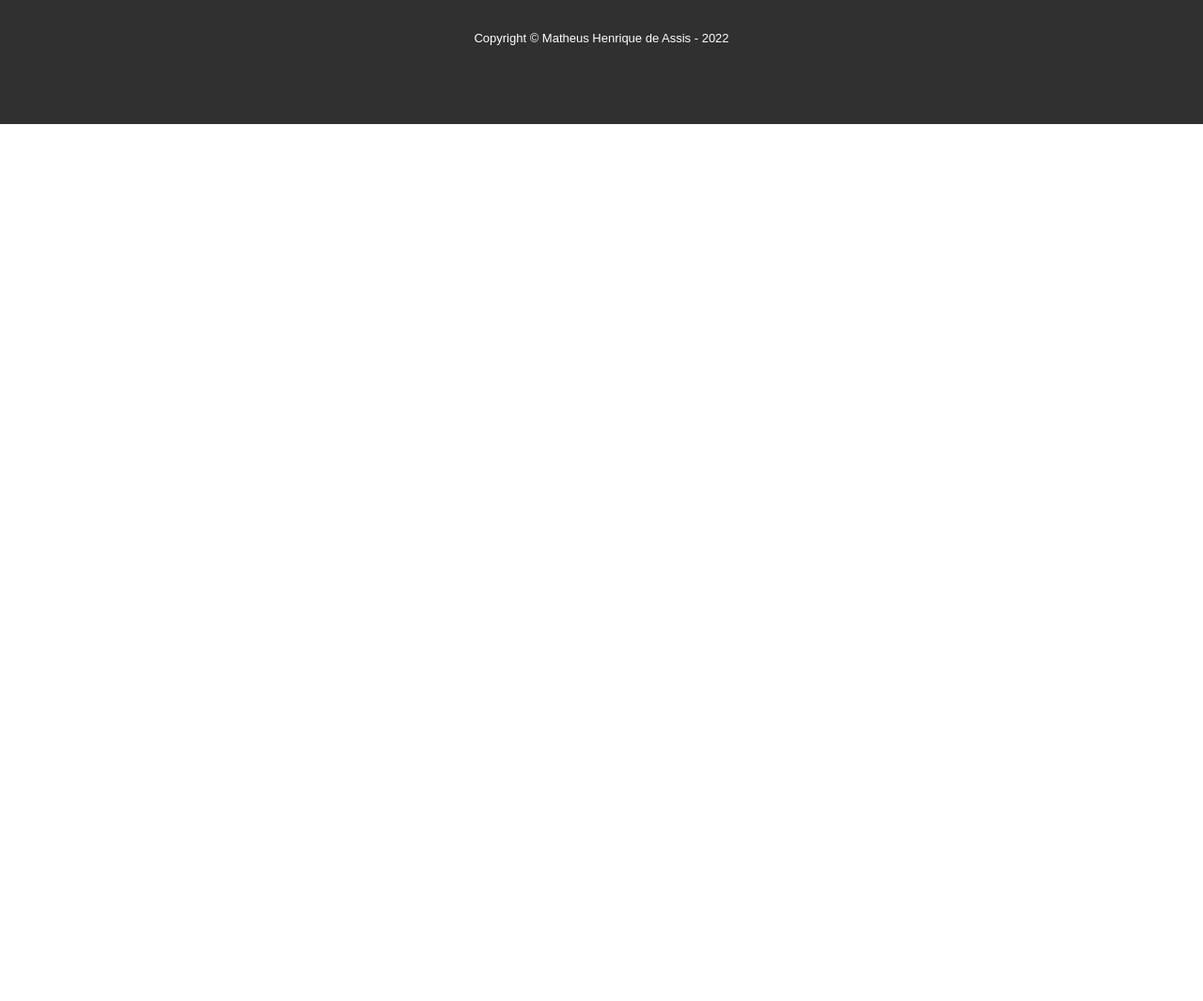
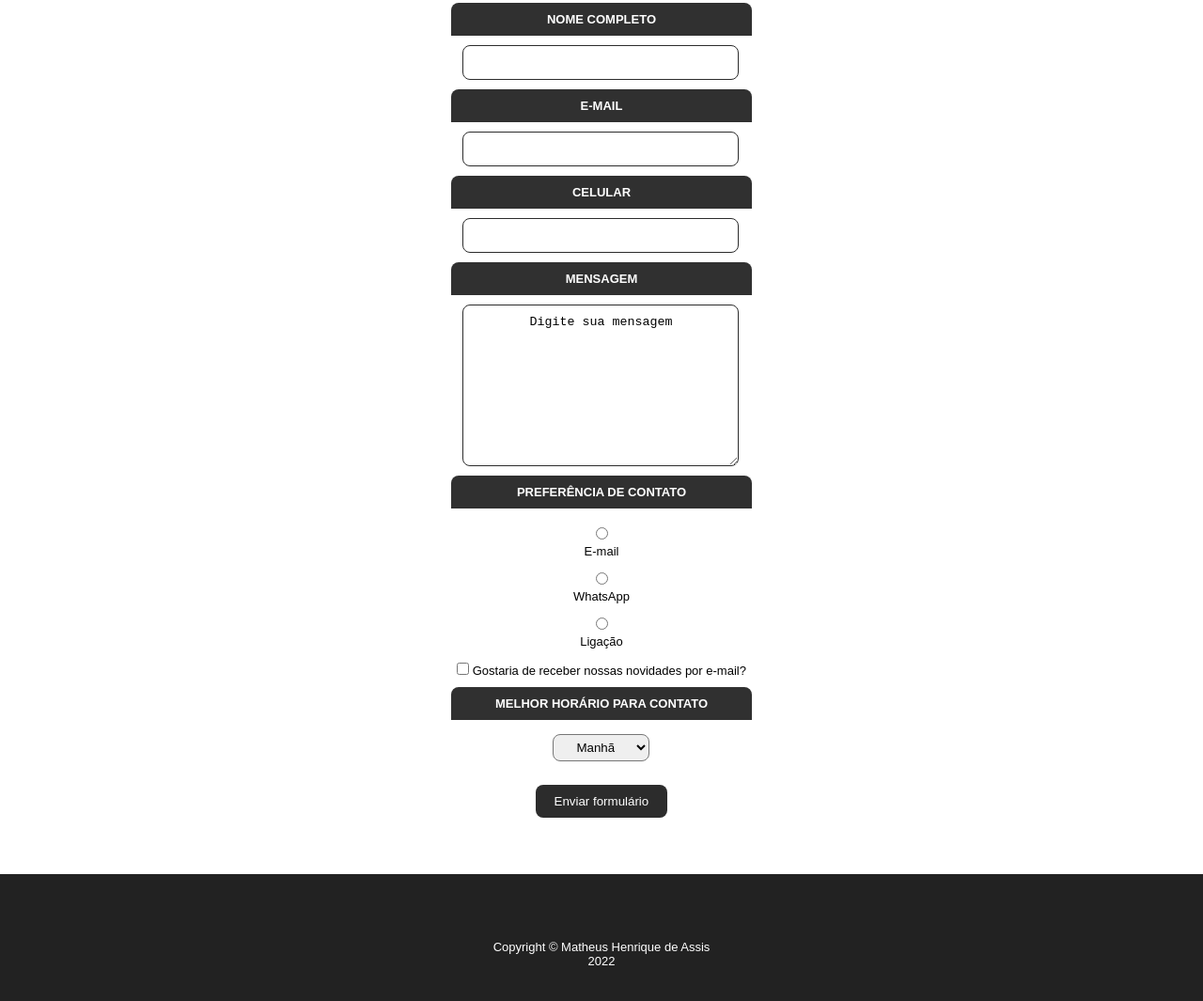
Before and after one commit to devmatheusassis/matheus-consultoria, a plain HTML site: page contato.html in a window 1280 px wide. Shown: the part 283-1348 px from the top of the page at 94% size. Before the commit the page ends 800 px from the top, so only its background shows below. Drawn offline with Linux system fonts and the light colour scheme.

Commit message:
Commit com formulário na página Contatos

```diff
--- a/contato.css
+++ b/contato.css
@@ -2,8 +2,10 @@
     margin: 0px;
 }
 
+/* Cabeçalho da página */
+
 header {
-    background-color: rgba(27, 27, 27, 0.548);
+    background-color: #131313;
     padding: 20px 0;
 }
 
@@ -48,10 +50,89 @@ header {
     color: #747474;
 }
 
+/* Conteúdo da página */
+
+main{
+    width: 940px;
+    margin: 0 auto;
+}
+
+form{
+    margin: 40px auto;
+}
+.campos label, .radios p, .horario p{
+    color: #ffffff;
+    display: block;
+    padding: 10px 0;
+    text-align: center;
+    background-color: #303030;
+    margin: 10px 33%;
+    font-family: Arial, Helvetica, sans-serif;
+    font-size: 13px;
+    font-weight: bold;
+    border-top-left-radius: 8px;
+    border-top-right-radius: 8px;
+    text-transform: uppercase;
+}
+.campos label:active{
+    color: #747474;
+}
+.campos input, .campos textarea{
+    position: relative;
+    text-align: center;
+    display: block;
+    padding: 10px 5px;
+    left: 34.3%;
+    width: 30%;
+    border-radius: 8px;
+    border: 1px solid #2c2c2c;
+}
+.radios label {
+    font-family: Arial, Helvetica, sans-serif;
+    font-size: 13px;
+    padding: 5px 0;
+    text-align: center;
+    display: grid;
+}
+.radios input {
+    text-align: center;
+    margin: 5px auto;
+}
+.radios label:active{
+    color: #747474;
+}
+.checkbox{
+    text-align: center;
+    font-family: Arial, Helvetica, sans-serif;
+    font-size: 13px;
+    margin: 10px auto;
+}
+.horario select{
+    position: relative;
+    display: inline-block;
+    text-align: center;
+    left: 44.5%;
+    margin-top: 5px;
+    padding: 5px 20px;
+    border-radius: 8px;
+}
+.botao input{
+    color: #ffffff;
+    position: relative;
+    padding: 10px 20px;
+    margin-top: 25px;
+    left: 42.5%;
+    background: #2c2c2c;
+    border: none;
+    border-radius: 8px;
+}
+
+/* Rodapé da página */
+
 footer {
     position: relative;
     text-align: center;
-    background: #303030;
+    background: #222222;
     height: 149px;
     top: 20px;
 }
@@ -60,7 +141,7 @@ footer p{
     color: white;
     font-size: 13px;
     font-family: Arial, Helvetica, sans-serif;
-    top: 50px;
+    top: 70px;
 }
 footer p:hover{
     color: #747474;
--- a/contato.html
+++ b/contato.html
@@ -15,17 +15,48 @@
                     <li><button><a href="index.html">Início</a></button></li>
                     <li><button><a href="https://br.linkedin.com/in/matheusdeassis" target="_blank">LinkedIn</a></button></li>
                     <li><button><a href="https://www.instagram.com/matheush.assis/" target="_blank">Instagram</a></button></li>
-                    <li><button><a href="https://www.whatsapp.com/" target="_blank">WhatsApp</a></button></li>
                     <li><button><a href="contato.html">Contato</a></button></li>
                  </ul>
                 </nav>
         </div>
     </header>
     <main>
-
+        <form>
+            <div class="campos">
+                <label for="nome">Nome completo</label>
+                    <input type="text" id="nome">
+                <label for="email">E-mail</label>
+                    <input type="text" id="email">
+                <label for="celular">Celular</label>
+                    <input type="text" id="celular">
+                <label for="mensagem">Mensagem</label>
+                    <textarea name="mensagem" id="mensagem" cols="40" rows="10">Digite sua mensagem</textarea>
+            </div>
+            <div class="radios">
+                <p>Preferência de contato</p>
+                <label for="radio-email"><input type="radio" name="contato" value="email" id="radio-email"> E-mail</label>
+                <label for="radio-whatsapp"><input type="radio" name="contato" value="whatsapp" id="radio-whatsapp"> WhatsApp</label>
+                <label for="radio-ligacao"><input type="radio" name="contato" value="ligacao" id="radio-ligacao"> Ligação</label>
+            </div>
+            <div class="checkbox">
+                <label for="checkbox"><input type="checkbox" id="checkbox"> Gostaria de receber nossas novidades por e-mail?</label>
+            </div>
+            <div class="horario">
+                <p>Melhor horário para contato</p>
+                <select name="horario" id="turno">
+                    <option value="">Manhã</option>
+                    <option value="">Tarde</option>
+                    <option value="">Noite</option>
+                </select>
+            </div>
+            <div class="botao">
+            <input type="submit" value="Enviar formulário">
+            </div>
+        </form>
     </main>
     <footer>
-        <p>Copyright &copy; Matheus Henrique de Assis - 2022</p>
+        <p>Copyright &copy; Matheus Henrique de Assis</p>
+        <p>2022</p>
     </footer>
     </body>
 </html>
--- a/servico.css
+++ b/servico.css
@@ -2,8 +2,10 @@
     margin: 0px;
 }
 
+/* Cabeçalho da página */
+
 header {
-    background-color: rgba(27, 27, 27, 0.548);
+    background-color: #131313;;
     padding: 20px 0;
 }
 
@@ -48,6 +50,8 @@ header {
     color: #747474;
 }
 
+/* Conteúdo da página */
+
 .servico{
     position: relative;
     width: 900px;
@@ -87,10 +91,13 @@ header {
 .preco :hover{
     color: #747474;
 }
+
+/* Rodapé da página */
+
 footer {
     position: relative;
     text-align: center;
-    background: #303030;
+    background: #222222;
     height: 149px;
     top: 20px;
 }
--- a/style.css
+++ b/style.css
@@ -2,8 +2,10 @@
     margin: 0px;
 }
 
+/* Cabeçalho da página */
+
 header {
-    background-color: rgba(27, 27, 27, 0.548);
+    background-color: #131313;
     padding: 20px 0;
 }
 
@@ -48,6 +50,7 @@ header {
     color: #747474;
 }
 
+/* Conteúdo da página */
 
 .servicos{
     width: 940px;
@@ -96,10 +99,13 @@ header {
 
 
 }
+
+/* Rodapé da página */
+
 footer {
     position: relative;
     text-align: center;
-    background: #303030;
+    background: #222222;
     height: 149px;
     top: 20px;
 }
```
Also changed, not shown: auditoria.html (+2 -1 lines), consultoria.html (+2 -1 lines), index.html (+2 -1 lines), mentoria.html (+2 -1 lines).
